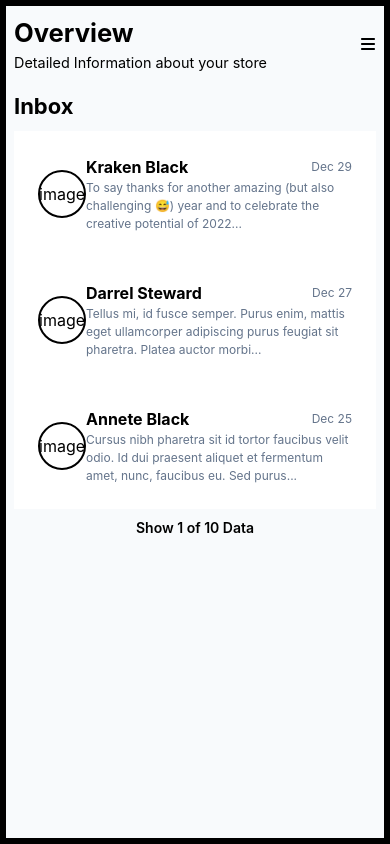
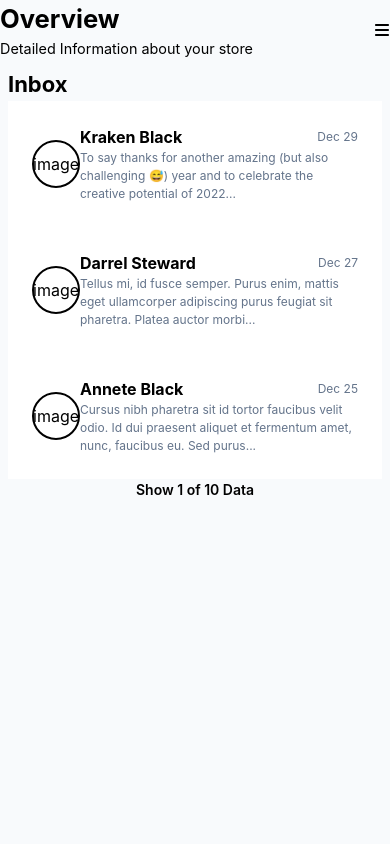
Before and after one commit to Supa-Thobile2/Dashboard-Project-Figma-Design-, a React (Vite) app: page /main in a window 390 px wide. Built offline with nearby package versions, Linux system fonts and the light colour scheme.

Commit message:
live mobile/web testing responsiveness

```diff
--- a/src/pages/MailPlatform.jsx
+++ b/src/pages/MailPlatform.jsx
@@ -8,7 +8,7 @@ function MailPlatform() {
   return (
     <div className=' w-full'>
 
-        <div className='space-y-2 p-2'>
+        <div className=' p-2'>
             <h3 className='text-[22px] font-bold'>Inbox</h3>
           <div className='bg-[#F1F5F9]'>
             {mailPlatform.map((item, index)=>{
--- a/src/pages/Main.jsx
+++ b/src/pages/Main.jsx
@@ -23,9 +23,9 @@ function Main() {
       <SideBar/>
     </div>
     {/* Right section of Main */}
-    <div className='w-[100%]  mx-auto md:w-5/6 border-4 min-h-[100vh]  border-6 flex-grow'>
+    <div className='w-[100%]  mx-auto md:w-5/6  min-h-[100vh] '>
     {/* navbar section */}
-      <div className="sticky inset-0 top-0 w-full mx-auto z-500 p-2">
+      <div className="sticky inset-0 top-0 w-full mx-auto z-500 ">
        <div className='flex items-center justify-between'>
 
 
```
